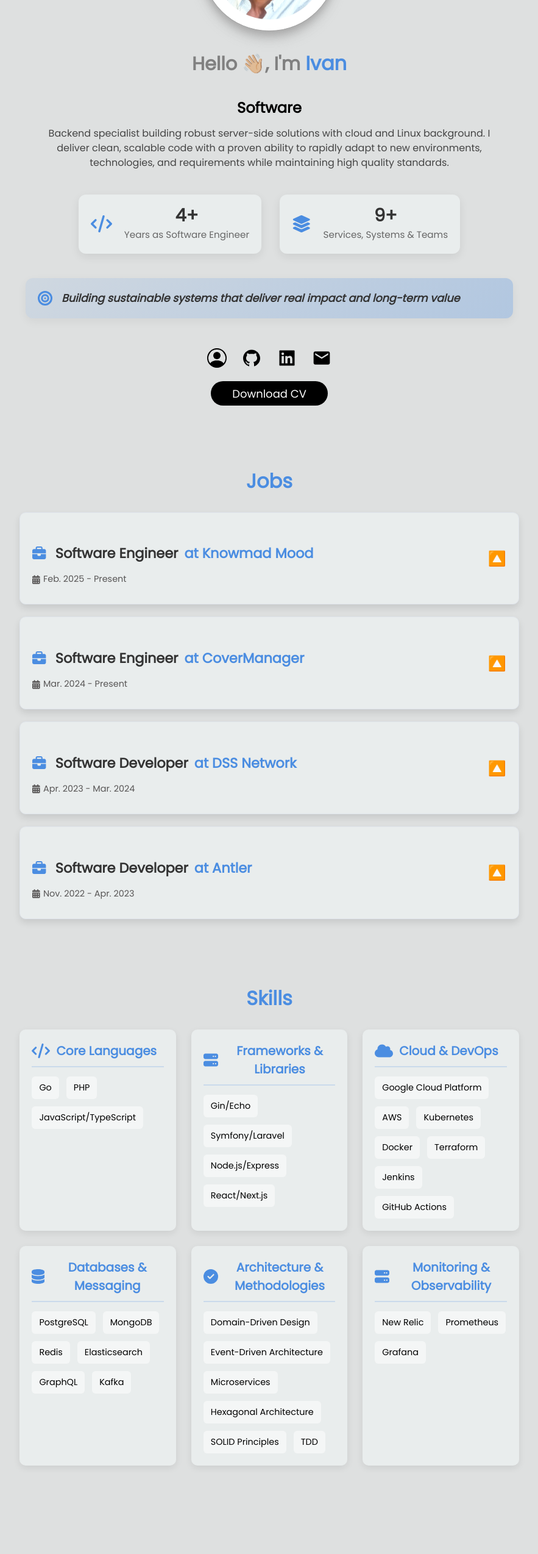
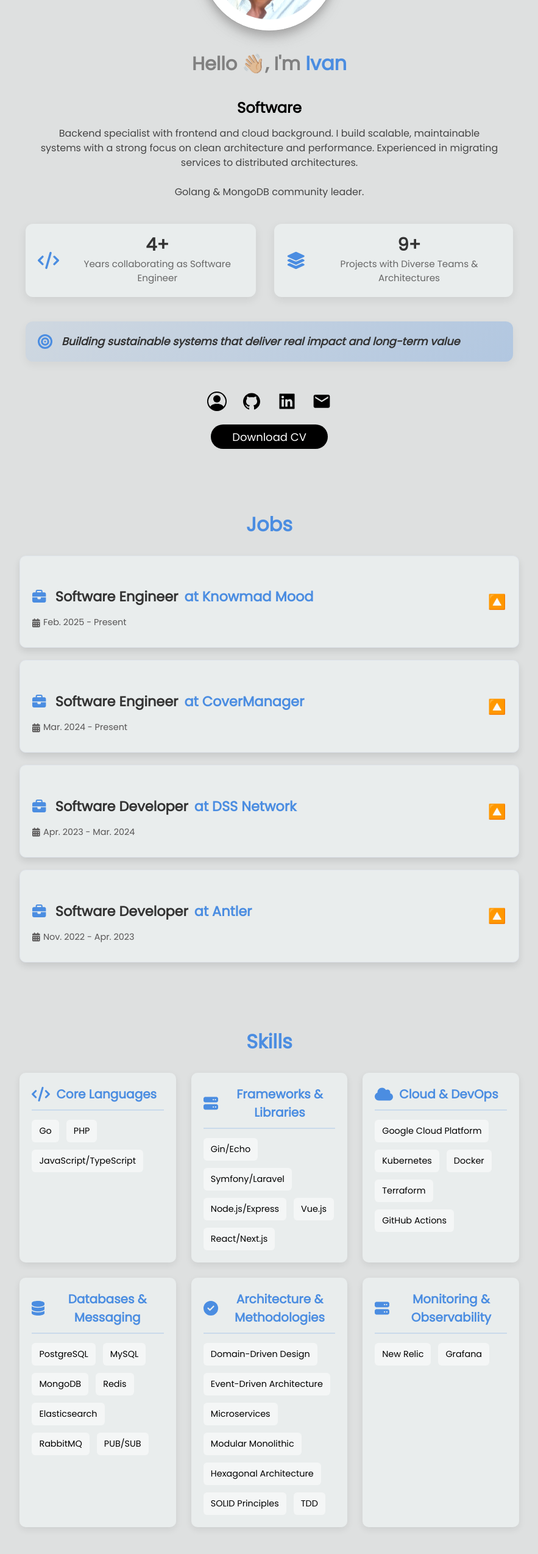
Before and after one commit to yebrai/yebraidev, a Next.js app: page / in a window 1280 px wide. Shown: the part 234-2782 px from the top of the page at 61% size, without its empty margins (198-1081 px from the left). Built offline with nearby package versions, Linux system fonts and the light colour scheme.

Commit message:
about /skills updates

```diff
--- a/src/components/AppAbout/About.jsx
+++ b/src/components/AppAbout/About.jsx
@@ -25,16 +25,18 @@
         transition={{ duration: 0.5, delay: 1 }}
       >
         <div className={styles.aboutContainer}>
-          <p className={styles.profileSummary}>
-          Backend specialist building robust server-side solutions with cloud and Linux background. I deliver clean, scalable code with a proven ability to rapidly adapt to new environments, technologies, and requirements while maintaining high quality standards.
-          </p>
+        <p className={styles.profileSummary}>
+          Backend specialist with frontend and cloud background. I build scalable, maintainable systems with a strong focus on clean architecture and performance. Experienced in migrating services to distributed architectures.
+          <br /><br />
+          Golang & MongoDB community leader.
+        </p>
 
           <div className={styles.experienceBoxes}>
             <div className={styles.expBox}>
               <FontAwesomeIcon icon={faCode} className={styles.expIcon} />
               <div className={styles.expText}>
                 <span className={styles.expYears}>4+</span>
-                <span className={styles.expLabel}>Years as Software Engineer</span>
+                <span className={styles.expLabel}>Years collaborating as Software Engineer</span>
               </div>
             </div>
 
@@ -42,7 +44,7 @@
               <FontAwesomeIcon icon={faLayerGroup} className={styles.expIcon} />
               <div className={styles.expText}>
                 <span className={styles.expYears}>9+</span>
-                <span className={styles.expLabel}>Services, Systems & Teams</span>
+                <span className={styles.expLabel}>Projects with Diverse Teams & Architectures</span>
               </div>
             </div>
           </div>
--- a/src/components/AppSkills/Skills.jsx
+++ b/src/components/AppSkills/Skills.jsx
@@ -42,6 +42,9 @@
               <span>Node.js/Express</span>
             </div>
             <div className={styles.skillItem}>
+              <span>Vue.js</span>
+            </div>
+            <div className={styles.skillItem}>
               <span>React/Next.js</span>
             </div>
           </div>
@@ -57,9 +60,6 @@
               <span>Google Cloud Platform</span>
             </div>
             <div className={styles.skillItem}>
-              <span>AWS</span>
-            </div>
-            <div className={styles.skillItem}>
               <span>Kubernetes</span>
             </div>
             <div className={styles.skillItem}>
@@ -67,9 +67,6 @@
             </div>
             <div className={styles.skillItem}>
               <span>Terraform</span>
-            </div>
-            <div className={styles.skillItem}>
-              <span>Jenkins</span>
             </div>
             <div className={styles.skillItem}>
               <span>GitHub Actions</span>
@@ -87,6 +84,9 @@
               <span>PostgreSQL</span>
             </div>
             <div className={styles.skillItem}>
+              <span>MySQL</span>
+            </div>
+            <div className={styles.skillItem}>
               <span>MongoDB</span>
             </div>
             <div className={styles.skillItem}>
@@ -96,10 +96,10 @@
               <span>Elasticsearch</span>
             </div>
             <div className={styles.skillItem}>
-              <span>GraphQL</span>
+              <span>RabbitMQ</span>
             </div>
             <div className={styles.skillItem}>
-              <span>Kafka</span>
+              <span>PUB/SUB</span>
             </div>
           </div>
         </div>
@@ -118,6 +118,9 @@
             </div>
             <div className={styles.skillItem}>
               <span>Microservices</span>
+            </div>
+            <div className={styles.skillItem}>
+              <span>Modular Monolithic</span>
             </div>
             <div className={styles.skillItem}>
               <span>Hexagonal Architecture</span>
@@ -141,9 +144,6 @@
               <span>New Relic</span>
             </div>
             <div className={styles.skillItem}>
-              <span>Prometheus</span>
-            </div>
-            <div className={styles.skillItem}>
               <span>Grafana</span>
             </div>
           </div>
```
